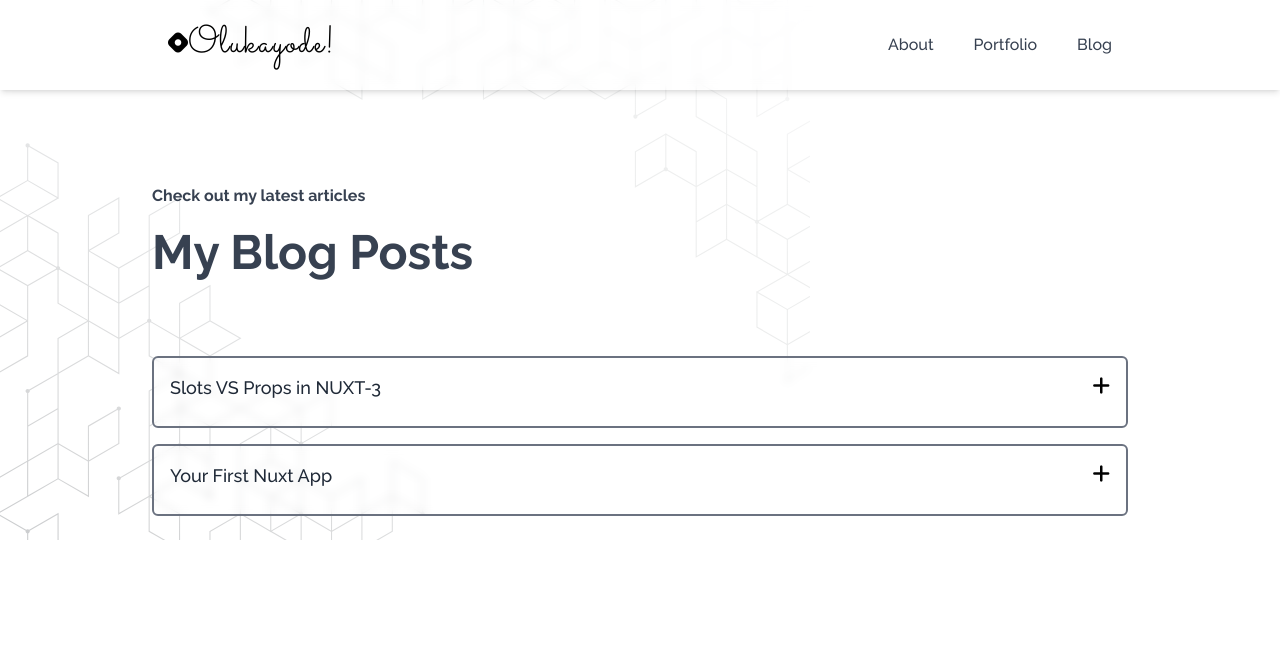
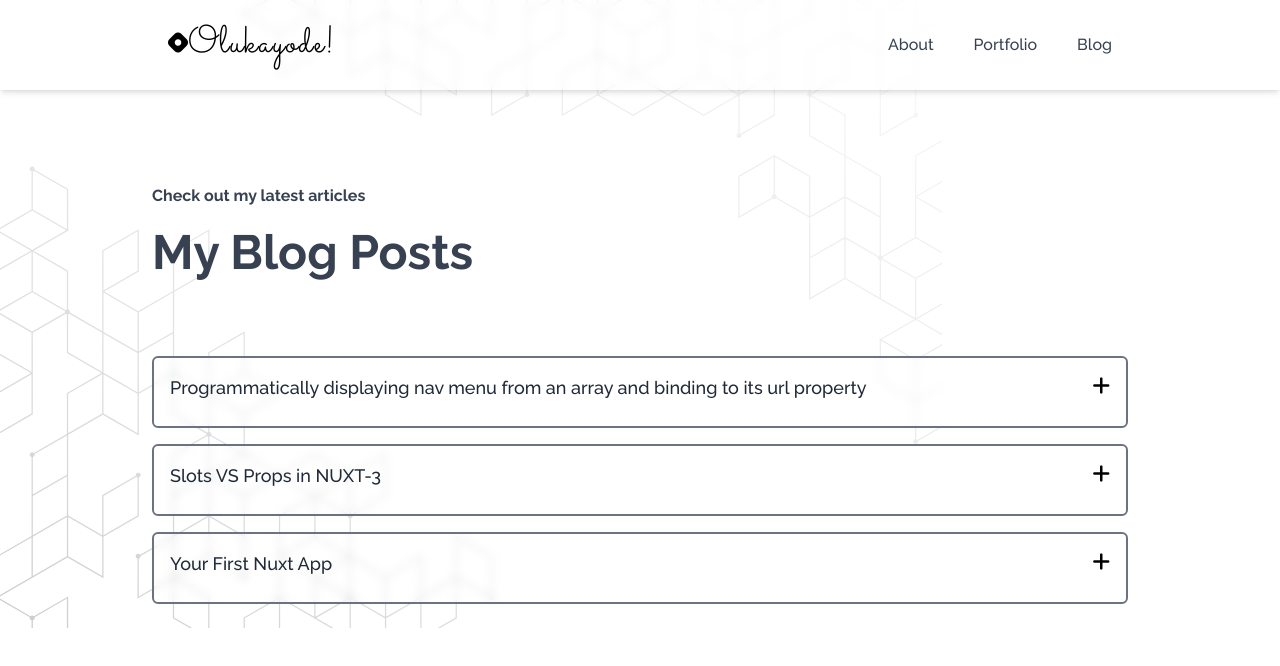
Before and after one commit to blaqnativity/myportfolios.com, a Nuxt app: page /blog in a window 1280 px wide. Shown: the top 666 px of the page. Built offline with nearby package versions, Linux system fonts and the light colour scheme.

Commit message:
new blog content added

```diff
--- a/pages/blog.vue
+++ b/pages/blog.vue
@@ -49,6 +49,12 @@ export default {
       showContent: null,
       blogs: [
         {
+          title:
+            "Programmatically displaying nav menu from an array and binding to its url property",
+          text: "In a recent Vue.js/Nuxt.js project, the initial challenge I encountered was with the navigation menu links not functioning correctly despite being correctly bound. After thorough debugging and troubleshooting, I successfully resolved the issue with the following steps",
+          url: "https://dev.to/theolukayodeasemudara/programmatically-displaying-nav-menu-from-an-array-and-binding-to-its-url-property-2nhl",
+        },
+        {
           title: "Slots VS Props in NUXT-3",
           text: "With Slots, you can easily display and maneuver the contents of a component, i.e; form, modal and many others...",
           url: "https://dev.to/theolukayodeasemudara/slots-vs-props-in-nuxt-3-34h8",
```
